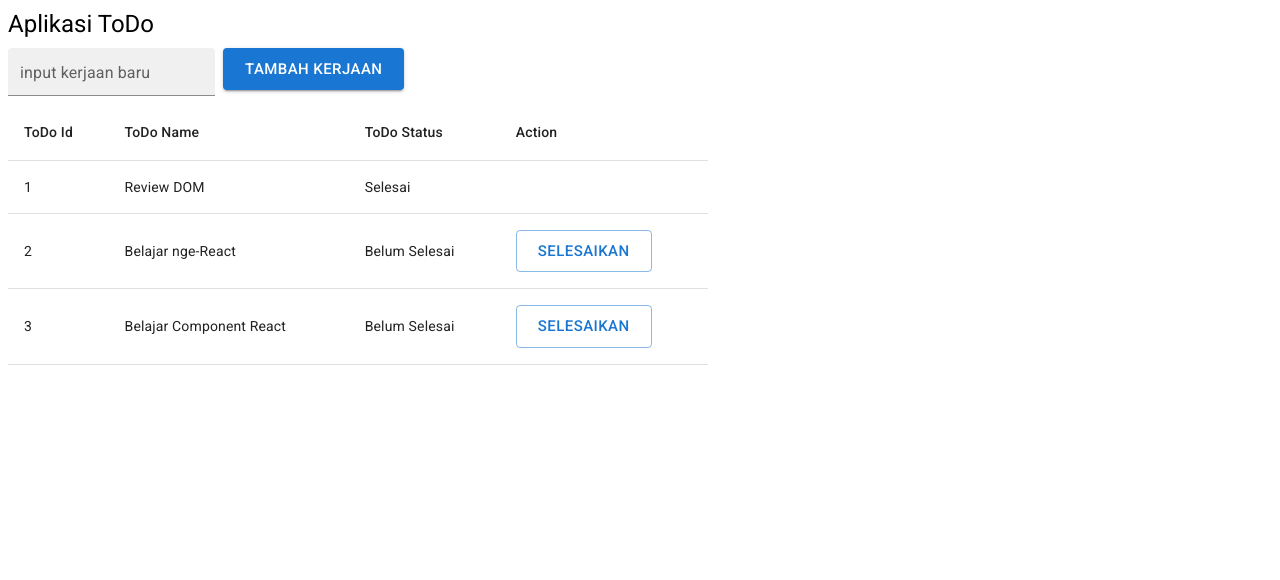
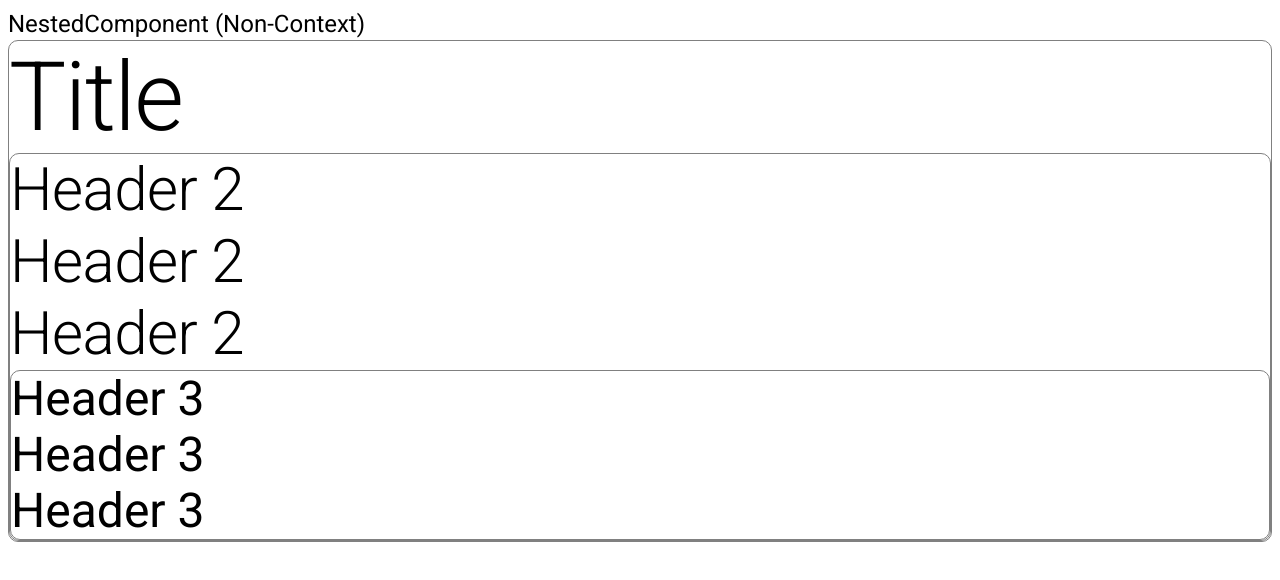
Before and after one commit to anompermadi/todo-react-a, a React (Create React App) app: page / in a window 1280 px wide. Shown: the top 580 px of the page. Built offline with nearby package versions, Linux system fonts and the light colour scheme.

Commit message:
nested component

```diff
--- a/src/App.js
+++ b/src/App.js
@@ -1,5 +1,6 @@
 // import logo from "./logo.svg";
 // import './App.css';
+import NestedComponent from "./containers/NestedComponent";
 import ToDo from "./containers/ToDo";
 
 function App() {
@@ -19,7 +20,8 @@ function App() {
           Learn React
         </a> */}
 
-        <ToDo />
+        {/* <ToDo /> */}
+        <NestedComponent />
       </header>
     </div>
   );
--- /dev/null
+++ b/src/components/NestedComponentHeader.jsx
@@ -0,0 +1,24 @@
+import React from "react";
+import { Typography } from "@mui/material";
+
+const NestedComponentHeader = ({ level, children }) => {
+  switch (level) {
+    case 1:
+      return <Typography variant="h1">{children}</Typography>;
+    case 2:
+      return <Typography variant="h2">{children}</Typography>;
+    case 3:
+      return <Typography variant="h3">{children}</Typography>;
+    case 4:
+      return <Typography variant="h4">{children}</Typography>;
+    case 5:
+      return <Typography variant="h5">{children}</Typography>;
+    case 6:
+      return <Typography variant="h6">{children}</Typography>;
+
+    default:
+      console.error("error");
+  }
+};
+
+export default NestedComponentHeader;
--- /dev/null
+++ b/src/components/NestedComponentSection.jsx
@@ -0,0 +1,17 @@
+import React from "react";
+import { Box } from "@mui/material";
+
+const NestedComponentSection = (props) => {
+  return (
+    <Box
+      sx={{
+        border: "1px solid grey",
+        borderRadius: "10px",
+      }}
+    >
+      {props.children}
+    </Box>
+  );
+};
+
+export default NestedComponentSection;
--- /dev/null
+++ b/src/containers/NestedComponent.jsx
@@ -0,0 +1,28 @@
+import React from "react";
+import { Box, Typography } from "@mui/material";
+import Section from "../components/NestedComponentSection";
+import Heading from "../components/NestedComponentHeader";
+
+const NestedComponent = () => {
+  return (
+    <Box>
+      <Typography variant="h5">NestedComponent (Non-Context)</Typography>
+
+      <Section>
+        <Heading level={1}>Title</Heading>
+        <Section>
+          <Heading level={2}>Header 2</Heading>
+          <Heading level={2}>Header 2</Heading>
+          <Heading level={2}>Header 2</Heading>
+          <Section>
+            <Heading level={3}>Header 3</Heading>
+            <Heading level={3}>Header 3</Heading>
+            <Heading level={3}>Header 3</Heading>
+          </Section>
+        </Section>
+      </Section>
+    </Box>
+  );
+};
+
+export default NestedComponent;
--- /dev/null
+++ b/src/contexts.js/LevelContext.jsx
@@ -0,0 +1,3 @@
+import React, { createContext } from "react";
+
+export const LevelContext = createContext(1);
```
